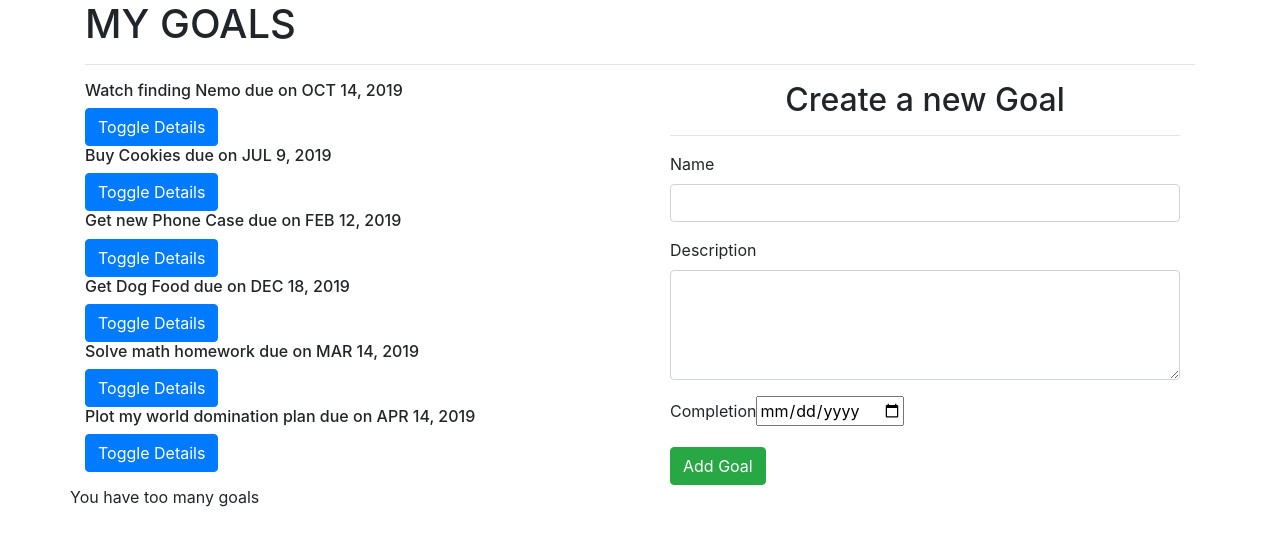
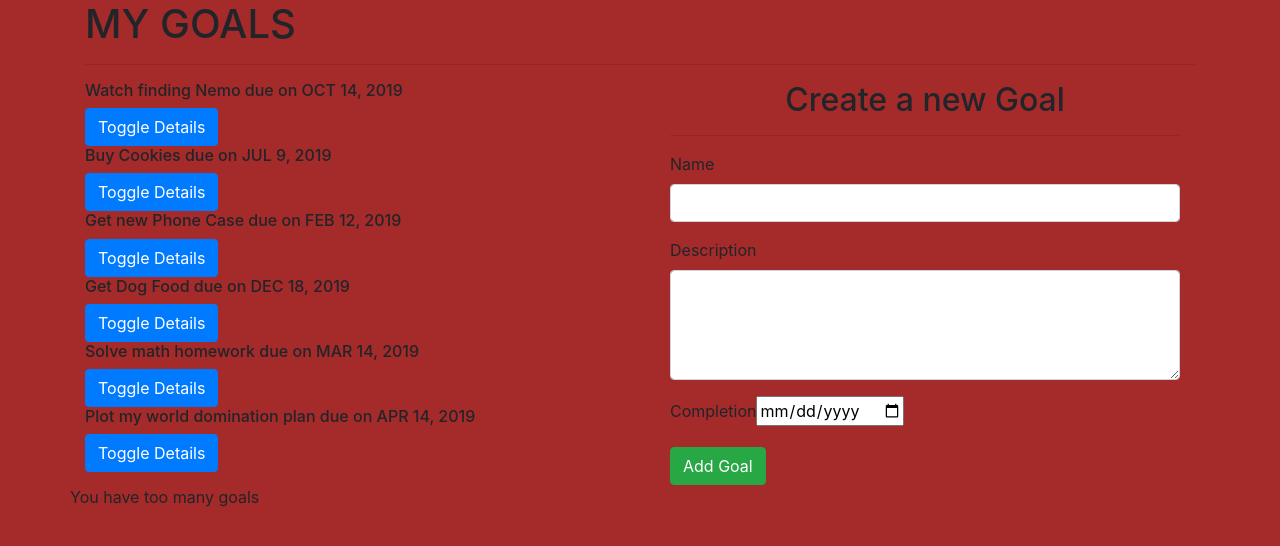
Before and after one commit to Kraft-Owaka/Goals-test, an Angular app: page / in a window 1280 px wide. Shown: the top 546 px of the page. Built offline with nearby package versions, Linux system fonts and the light colour scheme.

Commit message:
modified css

```diff
--- a/angular.json
+++ b/angular.json
@@ -13,7 +13,7 @@
         "build": {
           "builder": "@angular-devkit/build-angular:browser",
           "options": {
-            "outputPath": "docs/Goals",
+            "outputPath": "dist/Goals",
             "index": "src/index.html",
             "main": "src/main.ts",
             "polyfills": "src/polyfills.ts",
--- a/src/app/goal-service/goal.service.ts
+++ b/src/app/goal-service/goal.service.ts
@@ -1,9 +1,14 @@
 import { Injectable } from '@angular/core';
+import { Goal } from '../goal';
 
 @Injectable({
   providedIn: 'root'
 })
 export class GoalService {
 
+  getGoals(){
+    return Goal
+  }
+
   constructor() { }
 }
--- a/src/app/goal/goal.component.ts
+++ b/src/app/goal/goal.component.ts
@@ -1,5 +1,7 @@
 import { Component, OnInit } from '@angular/core';
 import { Goal } from '../goal';
+import { GoalService } from '../goal-service/goal.service';
+
 
 @Component({
   selector: 'app-goal',
--- a/src/styles.css
+++ b/src/styles.css
@@ -1,2 +1,5 @@
 /* You can add global styles to this file, and also import other style files */
-@import "~bootstrap/dist/css/bootstrap.css"
+@import "~bootstrap/dist/css/bootstrap.css";
+body{
+    background-color: brown;
+}
```
